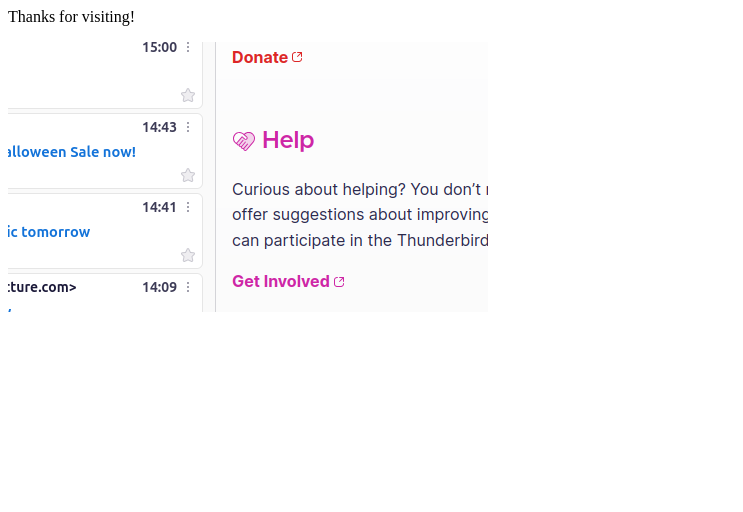
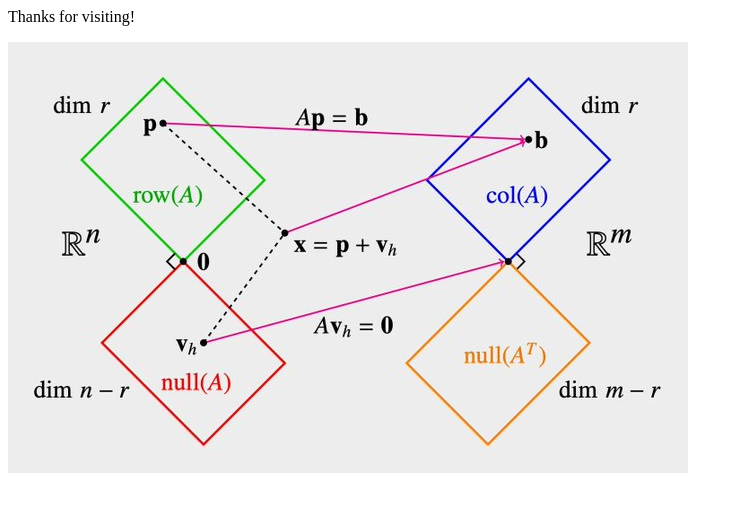
Before and after one commit to kf4cwx/my2025pep, a plain HTML site: page index.html in a window 1280 px wide. Shown: the whole page, without its empty margins (0-743 px from the left). Drawn offline with Linux system fonts and the light colour scheme.

Commit message:
Update index.html

```diff
--- a/index.html
+++ b/index.html
@@ -5,6 +5,6 @@
     </head>
     <body>
         <p>Thanks for visiting!</p>
-        <img src="./image.png">
+        <img src="./LA.jpeg">
     </body>
 </html>
```
